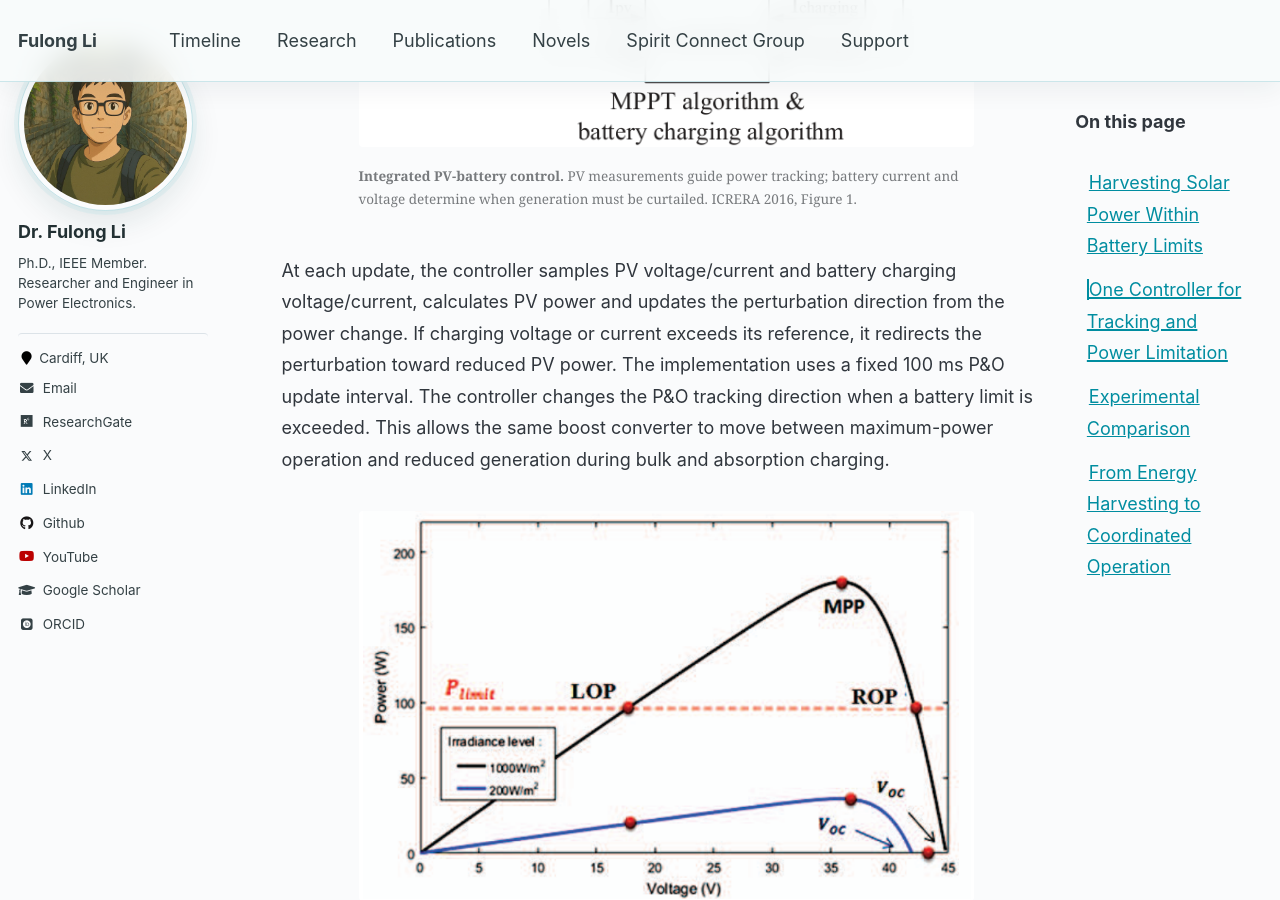
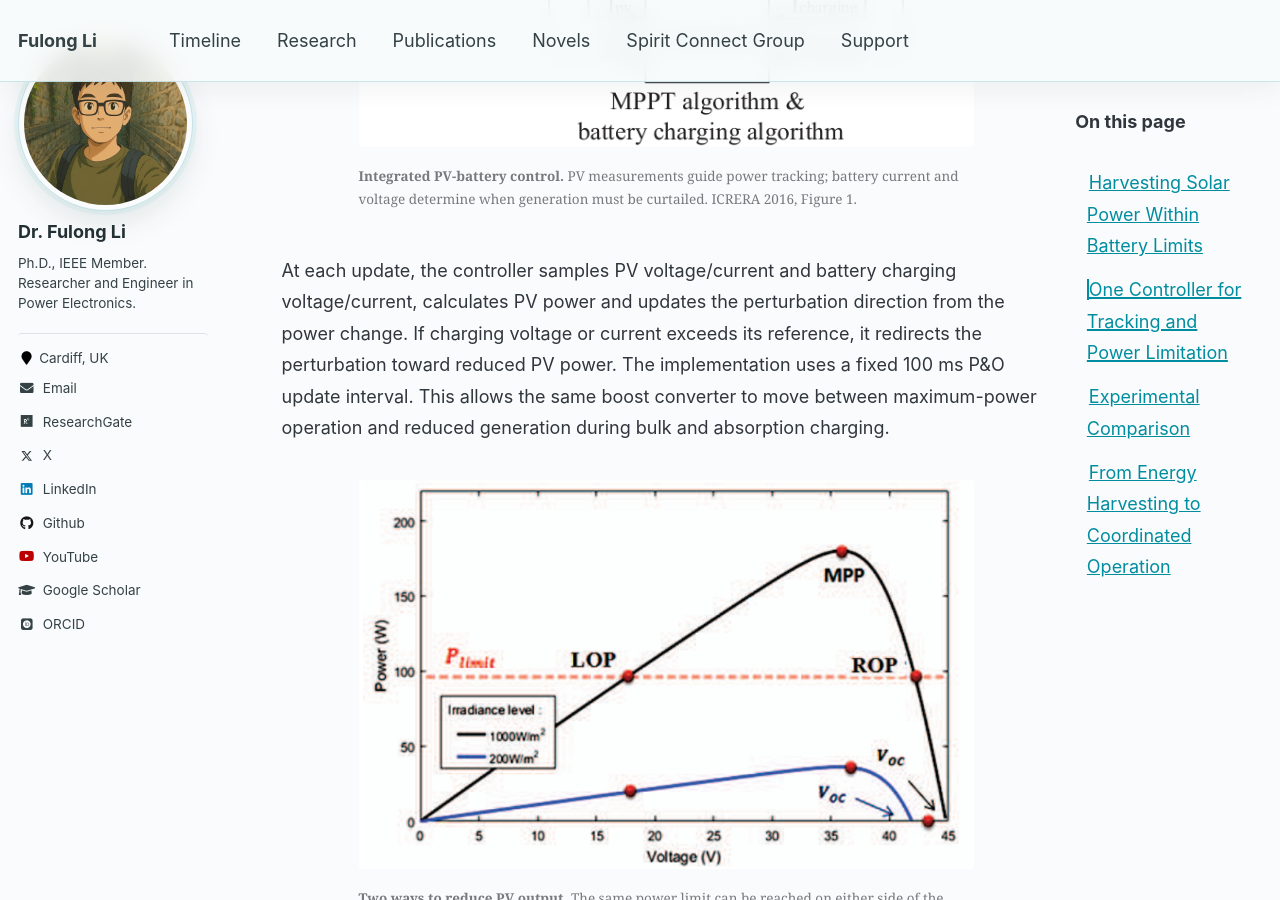
Before and after one commit to FulongLi/fulongli.github.io, a Jekyll site: the page built from _pages/research/pv_systems.md, in a window 1280 px wide and 900 px high, scrolled down 741 px. Built offline with Jekyll 4.4.1, drawn with Linux system fonts in a browser that asks for light colours; some web fonts are replaced; comment, search, counter and statistics services are not loaded.

Commit message:
Clarify project role and remove repeated control description

```diff
--- a/_pages/research/pv_systems.md
+++ b/_pages/research/pv_systems.md
@@ -22,7 +22,7 @@
   <figcaption><strong>Integrated PV-battery control.</strong> PV measurements guide power tracking; battery current and voltage determine when generation must be curtailed. <span class="figure-source">ICRERA 2016, Figure 1.</span></figcaption>
 </figure>
 
-At each update, the controller samples PV voltage/current and battery charging voltage/current, calculates PV power and updates the perturbation direction from the power change. If charging voltage or current exceeds its reference, it redirects the perturbation toward reduced PV power. The implementation uses a fixed 100 ms P&O update interval. The controller changes the P&O tracking direction when a battery limit is exceeded. This allows the same boost converter to move between maximum-power operation and reduced generation during bulk and absorption charging.
+At each update, the controller samples PV voltage/current and battery charging voltage/current, calculates PV power and updates the perturbation direction from the power change. If charging voltage or current exceeds its reference, it redirects the perturbation toward reduced PV power. The implementation uses a fixed 100 ms P&O update interval. This allows the same boost converter to move between maximum-power operation and reduced generation during bulk and absorption charging.
 
 <span id="operating-points"></span>
 <figure>
```
Also changed, not shown: _pages/research/3mw_marine.md (+1 -1 lines).
